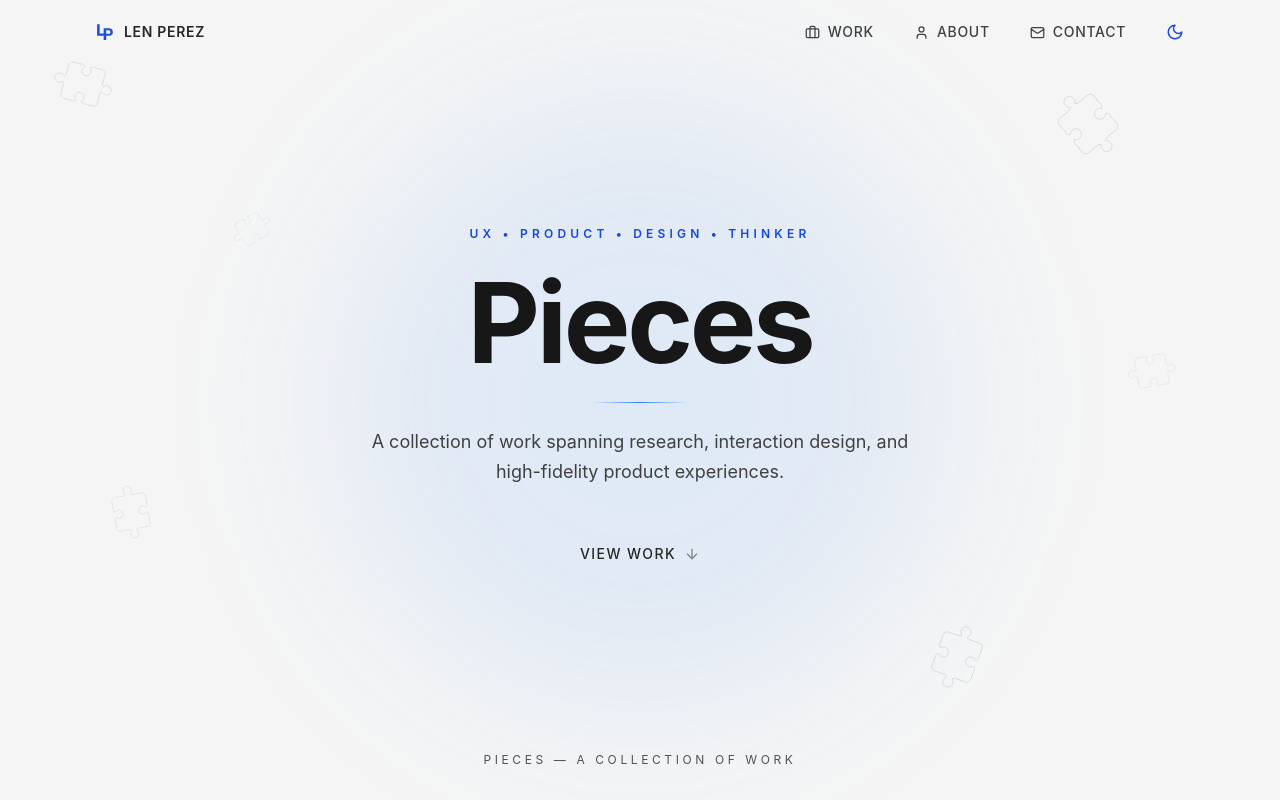
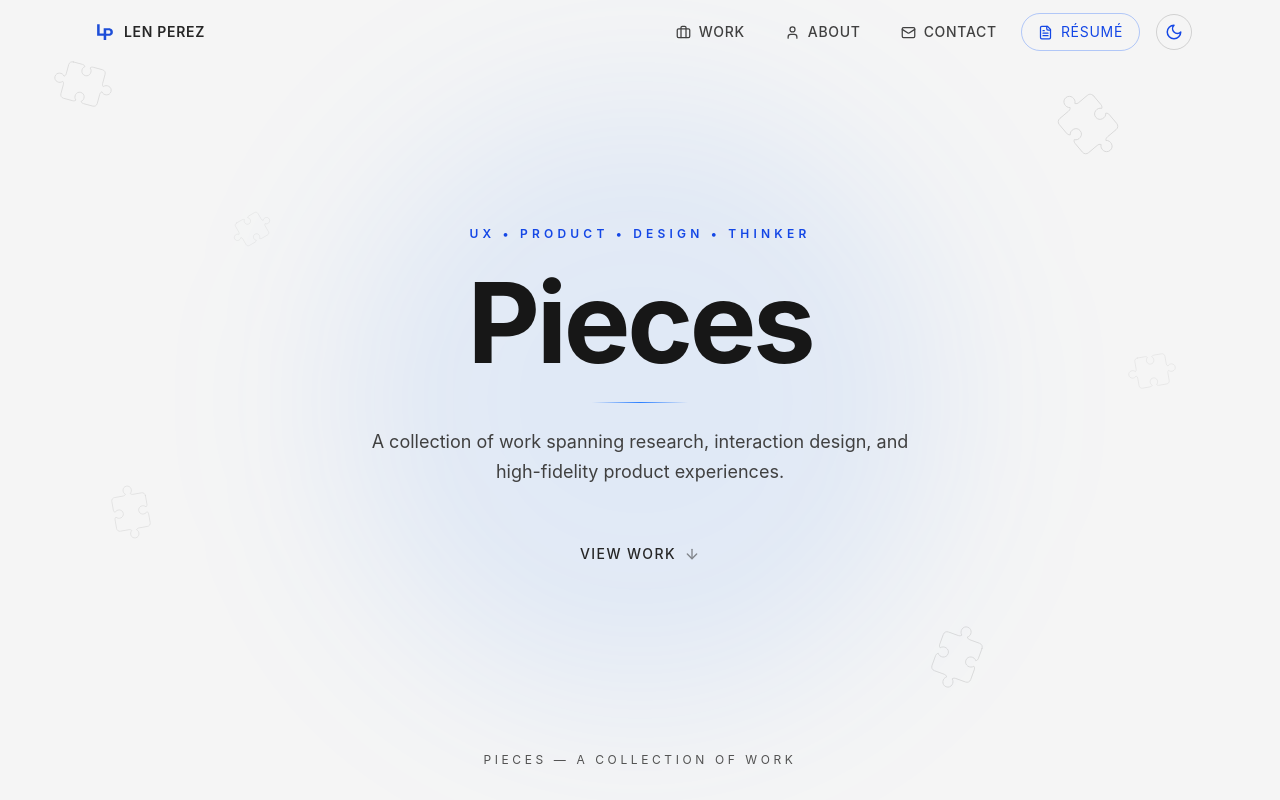
Before and after one commit to lenperez/next, a React (Vite) app: page / in a window 1280 px wide. Shown: the top 800 px of the page. Built offline with nearby package versions, Linux system fonts and the light colour scheme.

Commit message:
feat(nav): add resume download link to navigation
Update the navigation component to include a direct link to the UX resume and configure the development server host and port.

```diff
--- a/package.json
+++ b/package.json
@@ -4,7 +4,7 @@
   "version": "1.0.0",
   "type": "module",
   "scripts": {
-    "dev": "vite",
+    "dev": "vite --host 0.0.0.0 --port 3000",
     "build": "vite build",
     "preview": "vite preview --host 0.0.0.0 --port 3000",
     "lint": "tsc --noEmit"
--- a/src/app/components/Nav.tsx
+++ b/src/app/components/Nav.tsx
@@ -1,6 +1,6 @@
 import { useState, useEffect } from "react";
 import { motion, AnimatePresence } from "motion/react";
-import { Menu, X, Briefcase, User, Mail, Sun, Moon } from "lucide-react";
+import { Menu, X, Briefcase, User, Mail, FileText, Sun, Moon } from "lucide-react";
 import { useTheme } from "../context/ThemeContext";
 
 const links = [
@@ -67,8 +67,8 @@ export function Nav() {
             <span>Len Perez</span>
           </a>
 
-          {/* Desktop links & Theme Switcher */}
-          <div className="hidden md:flex items-center gap-4">
+          {/* Desktop links, Resume & Theme Switcher */}
+          <div className="hidden md:flex items-center gap-3">
             <ul className="flex items-center gap-2" role="list">
               {links.map((l) => {
                 const Icon = l.icon;
@@ -88,6 +88,22 @@ export function Nav() {
                   </li>
                 );
               })}
+              <li>
+                <a
+                  href="/LenPerez_UXresume.pdf"
+                  target="_blank"
+                  rel="noopener noreferrer"
+                  aria-label="Open Len Perez UX Resume (PDF in new tab)"
+                  className={`inline-flex items-center gap-2 transition-all text-sm tracking-wider uppercase font-normal px-4 py-2 rounded-full border ${
+                    isDark
+                      ? "text-blue-400 border-blue-500/30 hover:bg-blue-500/15 hover:text-blue-300 focus-visible:ring-2 focus-visible:ring-blue-400"
+                      : "text-blue-700 border-blue-600/30 hover:bg-blue-100 hover:text-blue-900 focus-visible:ring-2 focus-visible:ring-blue-600"
+                  }`}
+                >
+                  <FileText size={15} aria-hidden="true" />
+                  <span>RÉSUMÉ</span>
+                </a>
+              </li>
             </ul>
 
             {/* Theme Toggle Button */}
@@ -96,10 +112,10 @@ export function Nav() {
               onClick={toggleTheme}
               aria-label={isDark ? "Switch to light theme" : "Switch to dark theme"}
               title={isDark ? "Switch to light theme" : "Switch to dark theme"}
-              className={`p-2 rounded-full transition-all flex items-center justify-center ${
+              className={`p-2 rounded-full transition-all flex items-center justify-center ml-1 border ${
                 isDark
-                  ? "text-white/75 hover:text-white hover:bg-white/10"
-                  : "text-neutral-700 hover:text-black hover:bg-black/5"
+                  ? "border-white/20 text-white/80 hover:text-white hover:bg-white/10 hover:border-white/40 focus-visible:ring-2 focus-visible:ring-blue-400"
+                  : "border-black/15 text-neutral-700 hover:text-black hover:bg-black/5 hover:border-black/30 focus-visible:ring-2 focus-visible:ring-blue-600"
               }`}
             >
               {isDark ? (
@@ -116,8 +132,10 @@ export function Nav() {
               type="button"
               onClick={toggleTheme}
               aria-label={isDark ? "Switch to light theme" : "Switch to dark theme"}
-              className={`p-2.5 rounded-full transition-colors ${
-                isDark ? "text-white/75 hover:text-white" : "text-neutral-700 hover:text-black"
+              className={`p-2 rounded-full transition-colors border ${
+                isDark
+                  ? "border-white/20 text-white/80 hover:text-white hover:bg-white/10"
+                  : "border-black/15 text-neutral-700 hover:text-black hover:bg-black/5"
               }`}
             >
               {isDark ? (
@@ -172,6 +190,22 @@ export function Nav() {
                     </li>
                   );
                 })}
+                <li>
+                  <a
+                    href="/LenPerez_UXresume.pdf"
+                    target="_blank"
+                    rel="noopener noreferrer"
+                    className={`inline-flex items-center gap-3 text-sm tracking-wider uppercase font-normal p-2.5 rounded-lg w-full border ${
+                      isDark
+                        ? "text-blue-400 border-blue-500/30 bg-blue-500/10 hover:bg-blue-500/20"
+                        : "text-blue-700 border-blue-600/30 bg-blue-50 hover:bg-blue-100"
+                    }`}
+                    onClick={() => setMenuOpen(false)}
+                  >
+                    <FileText size={18} aria-hidden="true" />
+                    <span>RÉSUMÉ</span>
+                  </a>
+                </li>
               </ul>
             </motion.div>
           )}
```
Also changed, not shown: 2 other files (tests, documents, lock files or other folders).
